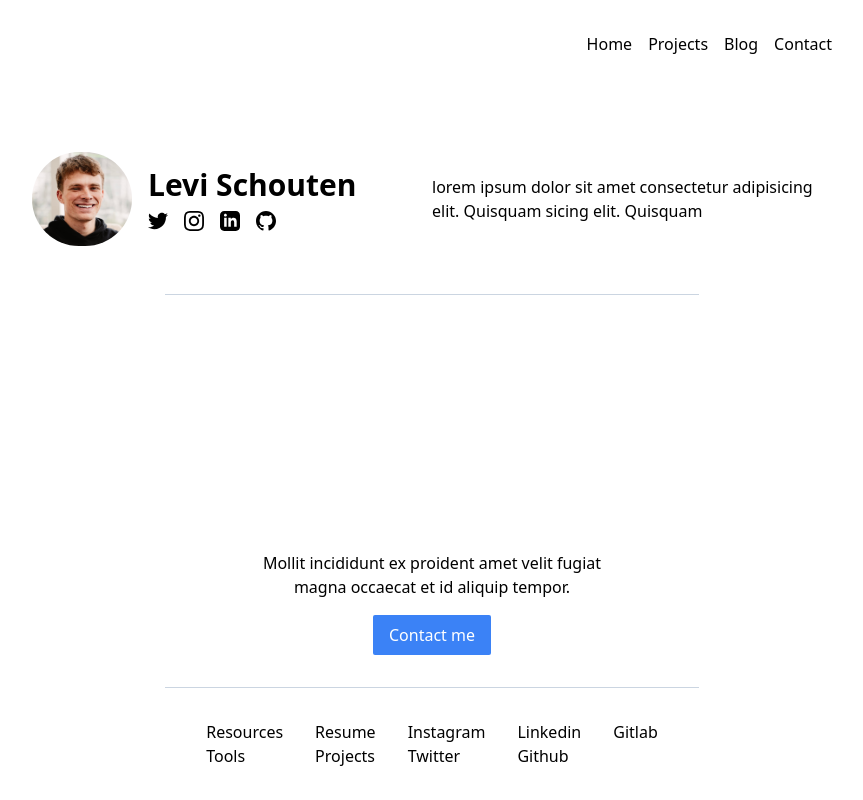
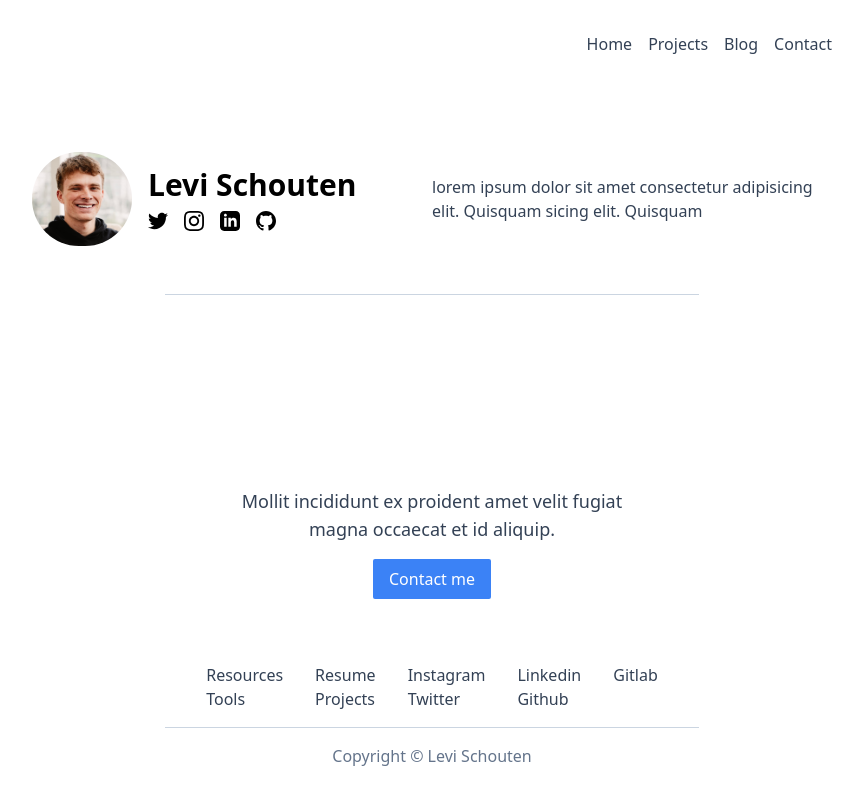
Before and after one commit to levischouten/levischouten-net, a Next.js app: page / in a window 1280 px wide. Shown: the whole page, without its empty margins (208-1071 px from the left). Built offline with nearby package versions, Linux system fonts and the light colour scheme.

Commit message:
Added fade in animation to footer

```diff
--- a/package.json
+++ b/package.json
@@ -15,6 +15,7 @@
     "autoprefixer": "10.4.14",
     "eslint": "8.38.0",
     "eslint-config-next": "13.3.0",
+    "framer-motion": "^10.11.5",
     "next": "13.3.0",
     "postcss": "8.4.21",
     "react": "18.2.0",
--- a/src/components/footer.tsx
+++ b/src/components/footer.tsx
@@ -1,18 +1,24 @@
 import Link from "next/link";
+import { motion } from "framer-motion";
 
 export default function Footer() {
   return (
-    <footer className="grid grid-cols-1 gap-8">
+    <motion.footer
+      animate={{ opacity: 1 }}
+      initial={{ opacity: 0 }}
+      transition={{ duration: 1 }}
+      className="grid grid-cols-1 gap-4"
+    >
+      <div className="grid grid-cols-1 gap-16">
         <div className="grid grid-cols-1 mx-auto max-w-sm gap-4">
-        <p className="text-center">
+          <p className="text-center text-lg font-medium">
             Mollit incididunt ex proident amet velit fugiat magna occaecat et id
-          aliquip tempor.
+            aliquip.
           </p>
           <button className="px-4 py-2 rounded-sm mx-auto text-white bg-blue-500">
             Contact me
           </button>
         </div>
-      <hr className="m-auto w-2/3 border-slate-300" />
         <div className="grid grid-rows-2 grid-flow-col gap-x-8 m-auto">
           <Link href="resources">Resources</Link>
           <Link href="tools">Tools</Link>
@@ -24,6 +30,9 @@ export default function Footer() {
           <Link href="github">Github</Link>
           <Link href="gitlab">Gitlab</Link>
         </div>
-    </footer>
+      </div>
+      <hr className="m-auto w-2/3 border-slate-300" />
+      <p className="mx-auto text-slate-500">Copyright © Levi Schouten</p>
+    </motion.footer>
   );
 }
--- a/src/components/header.tsx
+++ b/src/components/header.tsx
@@ -35,7 +35,9 @@ export default function Header() {
                 className="rounded-full"
               />
               <div>
-                <h1 className="text-3xl font-semibold mb-2">Levi Schouten</h1>
+                <h1 className="text-3xl font-semibold mb-2 text-black">
+                  Levi Schouten
+                </h1>
                 <div className="flex gap-4">
                   <Image
                     src={TwitterIcon}
--- a/src/components/layout.tsx
+++ b/src/components/layout.tsx
@@ -9,7 +9,7 @@ export default function Layout(props: Props) {
   const { children } = props;
 
   return (
-    <div className="grid grid-rows-[auto_1fr_auto] grid-cols-1 gap-16 mx-auto max-w-4xl px-12 py-8 h-screen">
+    <div className="grid grid-rows-[auto_1fr_auto] grid-cols-1 gap-16 mx-auto max-w-4xl px-12 py-8 h-screen text-slate-700">
       <Header />
       <main>{children}</main>
       <Footer />
```
Also changed, not shown: 1 other file (tests, documents, lock files or other folders). Lines whose indentation alone changed are shown as unchanged.
